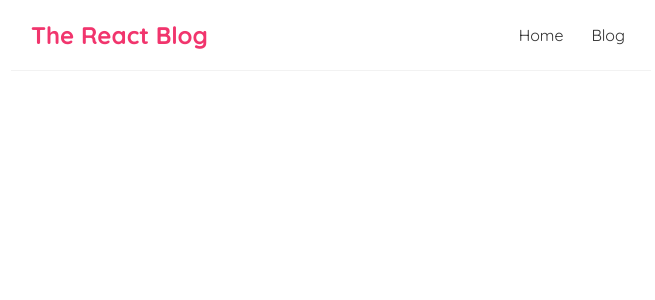
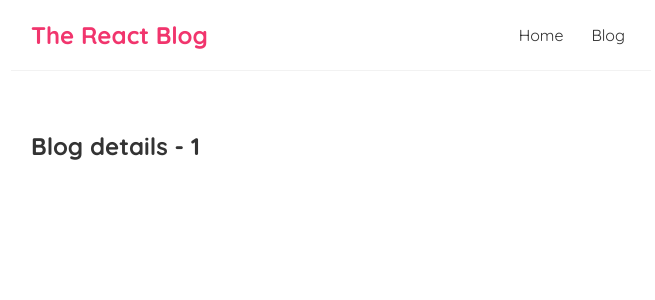
Before and after one commit to rmavlingcar/react-tutorial, a React (Create React App) app in the folder react-tutorial-blog/: page /blogs/1 in a window 1280 px wide. Shown: the top 300 px of the page, without its empty margins (309-964 px from the left). Built offline with nearby package versions, Linux system fonts and the light colour scheme.

Commit message:
Completed tutorial #25

```diff
--- a/react-tutorial-blog/src/App.js
+++ b/react-tutorial-blog/src/App.js
@@ -1,7 +1,7 @@
-
 import Navbar from './Navbar';
 import Home from './Home';
 import Create from './Create';
+import BlogDetails from './BlogDetails';
 import { BrowserRouter as Router, Route, Switch } from 'react-router-dom';
 
 function App() {
@@ -18,6 +18,9 @@
             <Route path='/create'>
               <Create></Create>
             </Route>
+            <Route path='/blogs/:id'>
+              <BlogDetails></BlogDetails>
+            </Route>
           </Switch>
         </div>
       </div>
--- /dev/null
+++ b/react-tutorial-blog/src/BlogDetails.js
@@ -0,0 +1,14 @@
+import { useParams } from "react-router-dom";
+
+const BlogDetails = () => {
+
+    const { id } = useParams();
+
+    return (
+        <div className="blog-details">
+            <h2>Blog details - { id }</h2>
+        </div>
+     );
+}
+
+export default BlogDetails;
--- a/react-tutorial-blog/src/BlogList.js
+++ b/react-tutorial-blog/src/BlogList.js
@@ -1,3 +1,5 @@
+import { Link } from "react-router-dom";
+
 const BlogList = ({ blogs, title }) => {
     // const blogs = props.blogs;
     // const title = props.title;
@@ -10,8 +12,10 @@
             {
             blogs.map((blog) => (
                 <div className="blog-preview" key={blog.id}>
-                    <h2>{ blog.title }</h2>
-                    <p>Written by { blog.author }</p>
+                    <Link to={`/blogs/${blog.id}`}>
+                        <h2>{ blog.title }</h2>
+                        <p>Written by { blog.author }</p>
+                    </Link>
                 </div>
             ))
             }
--- a/react-tutorial-blog/src/index.css
+++ b/react-tutorial-blog/src/index.css
@@ -48,3 +48,6 @@
   color: #f1356d;
   margin-bottom: 8px;
 }
+.blog-preview a{
+  text-decoration: none;
+}
```
